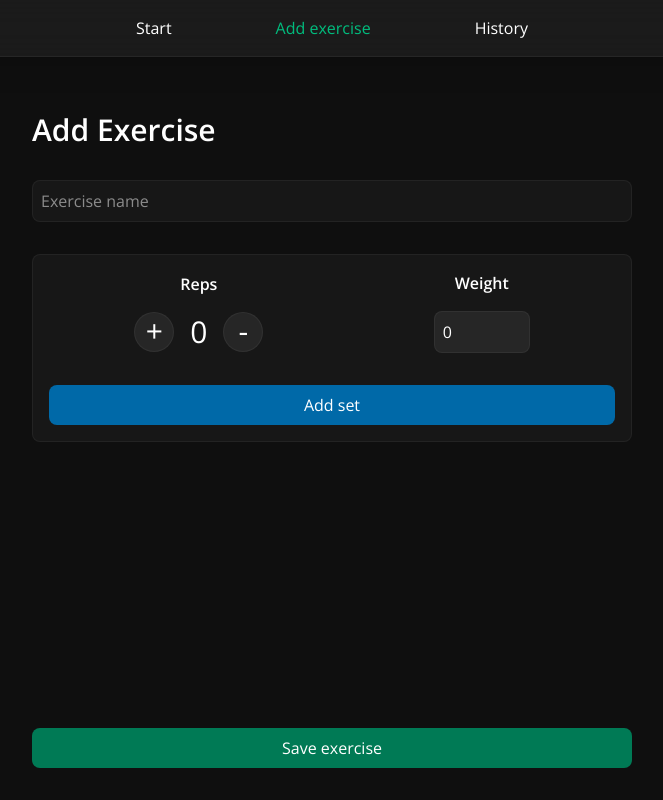
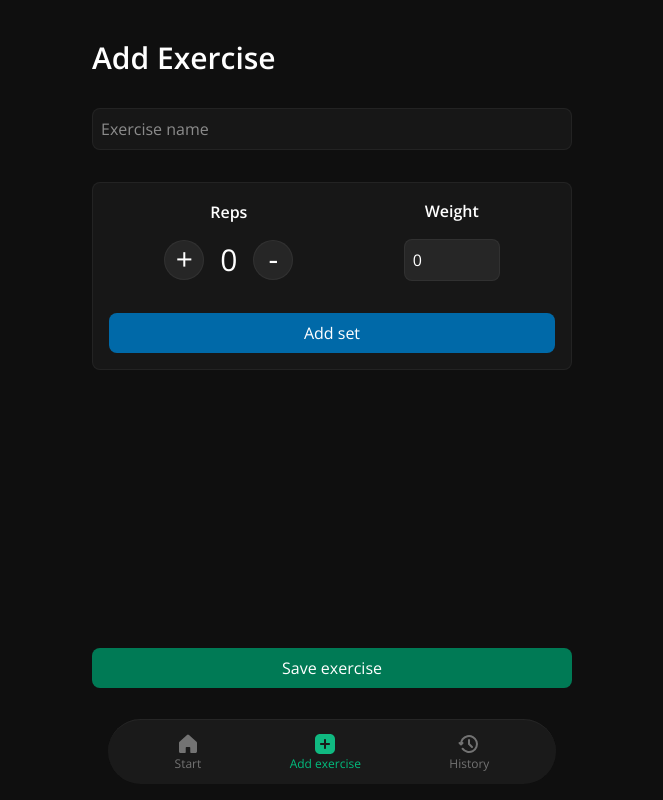
Before and after one commit to alexanderiksson/barbellbook, a React (Vite) app: page /add-exercise in a window 1280 px wide. Shown: the whole page, without its empty margins (308-971 px from the left). Built offline with nearby package versions, Linux system fonts and the light colour scheme.

Commit message:
Changed navbar style

```diff
--- a/src/Layout.tsx
+++ b/src/Layout.tsx
@@ -1,16 +1,11 @@
 import { Outlet } from "react-router-dom";
 import MobileNav from "./components/layout/MobileNav";
-import DesktopNav from "./components/layout/DesktopNav";
 
 export default function Layout() {
     return (
         <>
-            <DesktopNav />
             <MobileNav />
-            <main
-                role="main"
-                className="flex-1 flex flex-col justify-start sm:mt-28 mt-10 mb-20 sm:mb-8"
-            >
+            <main role="main" className="flex-1 flex flex-col justify-start mt-10 mb-28">
                 <Outlet />
             </main>
         </>
--- a/src/components/layout/DesktopNav.tsx
+++ /dev/null
@@ -1,45 +0,0 @@
-import { NavLink } from "react-router-dom";
-
-export default function DesktopNav() {
-    return (
-        <nav
-            id="desktop-nav"
-            className="hidden sm:block fixed w-full bg-neutral-700/25 backdrop-blur-xl border-b border-white/5 py-4 shadow-xl"
-        >
-            <div className="content">
-                <ul className="flex justify-evenly items-center">
-                    <li>
-                        <NavLink
-                            to="/"
-                            className={({ isActive }) =>
-                                isActive ? "text-emerald-500" : "text-white"
-                            }
-                        >
-                            Start
-                        </NavLink>
-                    </li>
-                    <li>
-                        <NavLink
-                            to="/add-exercise"
-                            className={({ isActive }) =>
-                                isActive ? "text-emerald-500" : "text-white"
-                            }
-                        >
-                            Add exercise
-                        </NavLink>
-                    </li>
-                    <li>
-                        <NavLink
-                            to="/history"
-                            className={({ isActive }) =>
-                                isActive ? "text-emerald-500" : "text-white"
-                            }
-                        >
-                            History
-                        </NavLink>
-                    </li>
-                </ul>
-            </div>
-        </nav>
-    );
-}
--- a/src/components/layout/MobileNav.tsx
+++ b/src/components/layout/MobileNav.tsx
@@ -8,7 +8,7 @@ export default function MobileNav() {
     return (
         <nav
             id="mobile-nav"
-            className="sm:hidden bg-black/20 backdrop-blur-xl border-t border-white/5 fixed bottom-0 w-full py-2 z-20"
+            className="max-w-md bg-neutral-800/50 backdrop-blur-xl border-t border-white/5 fixed bottom-4 w-11/12 py-3 z-20 rounded-full left-1/2 transform -translate-x-1/2"
         >
             <div className="content">
                 <ul className="flex justify-around items-center">
--- a/src/index.css
+++ b/src/index.css
@@ -14,7 +14,7 @@ body,
 }
 
 .content {
-    max-width: 600px;
+    max-width: 480px;
     width: 90%;
     margin-left: auto;
     margin-right: auto;
```
